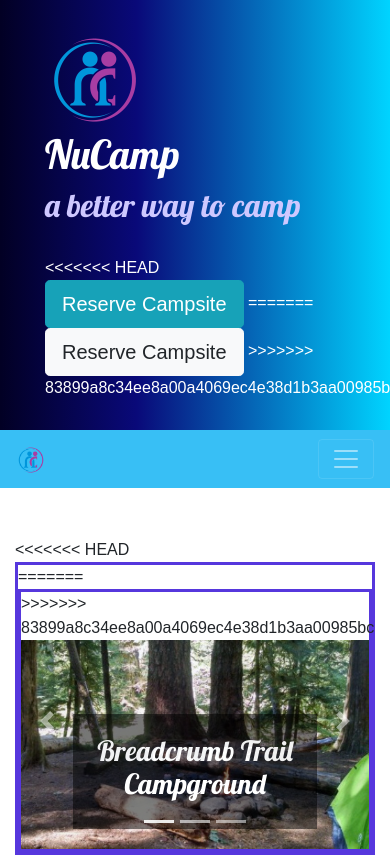
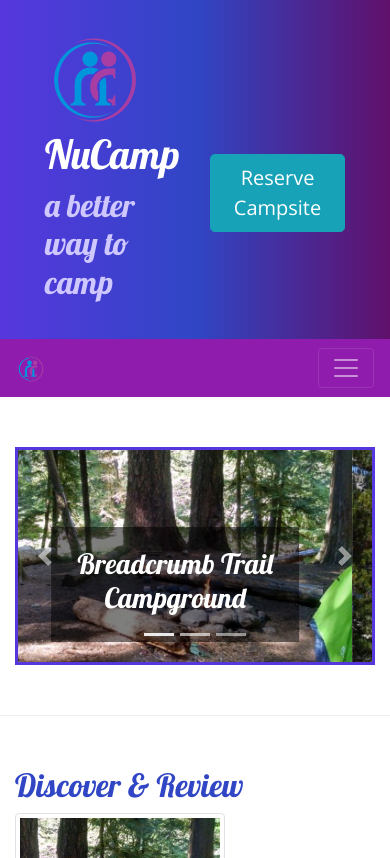
Before and after one commit to karacdev/nucamp-class-files, a website: page index.html in a window 390 px wide. Shown: the top 858 px of the page. Drawn offline with nearby package versions, Linux system fonts and the light colour scheme.

Commit message:
Week 3 Assignment

```diff
--- a/css/styles.css
+++ b/css/styles.css
@@ -1,5 +1,5 @@
 body {
-    font-family: "Open-Sans", sans-serif;
+    font-family: "Open Sans", sans-serif;
 }
 
 h1, h2, h3 {
@@ -7,23 +7,23 @@ h1, h2, h3 {
 }
 
 h2 {
-    color: #3046c5;
+    color: #3046C5;
 }
 
-header h2{
+header h2 {
     color: #CEC8FF;
 }
 
-.site-footer{
-    background-image: linear-gradient(#CEC8FF, white);
+.site-footer {
+    background-image: linear-gradient(#96bbff, white);
     padding: 20px 0;
 }
 
 .jumbotron {
+    margin: 0;
     padding: 30px;
-    background-image: linear-gradient(90deg, rgba(2,0,36,1) 0%, rgba(9,9,121,1) 35%, rgba(0,212,255,1) 100%);
+    background-image: linear-gradient(to right, #5637DD, #3046C5, #60106B);
     color: white;
-    margin: 0;
 }
 
 .row-content {
@@ -33,17 +33,24 @@ header h2{
 }
 
 .navbar {
-    background-color: #38bff5;
+    background-color: #901CAD;
 }
 
+.tab-content {
+    border: 1px solid #DDD;
+    border-top: none;
+    padding: 10px;
+}
+a, a:hover {
+    color: inherit;
+    text-decoration: none;
+} /* added to address Bootstrap v 4.5.1 change */
 
-
-a, a:hover {
-  color: inherit;
-  text-decoration: none;
+.navbar-dark {
+    background-color: #901CAD;
 }
 
-
+/* for carousel exercise */
 .carousel-caption {
     background-color: rgba(0, 0, 0, 0.5);
 }
--- a/index.html
+++ b/index.html
@@ -31,13 +31,8 @@
                     <h2>a better way to camp</h2>
                 </div>
                 <div class="col col-r col-md-4 col-xl-2 mt-4">
-<<<<<<< HEAD
                     <a class="btn btn-info btn-lg" data-toggle="modal" data-target="#ReserveModal">Reserve Campsite</a>
                     <!-- Workshop task 1 -->
-=======
-                    <a href="#reserveForm" role="button" class="btn btn-lg btn-light" data-toggle="tooltip" data-placement="bottom"
-                        data-html="true" title="Or call us at <br /><strong>1-206-555-1234</strong>">Reserve Campsite</a>
->>>>>>> 83899a8c34ee8a00a4069ec4e38d1b3aa00985bc
                 </div>
             </div>
         </div>
@@ -177,11 +172,7 @@
     <div class="container">
         <div class="row row-content">
             <div class="col-md-8 mx-auto">
-<<<<<<< HEAD
                 <div id="homeCarousel" class="carousel slide" data-ride="carousel">
-=======
-                <div id="homeCarousel" class="carousel slide carousel-fade" data-ride="carousel">
->>>>>>> 83899a8c34ee8a00a4069ec4e38d1b3aa00985bc
                     <ol class="carousel-indicators">
                         <li data-target="#homeCarousel" data-slide-to="0" class="active"></li>
                         <li data-target="#homeCarousel" data-slide-to="1"></li>
```
